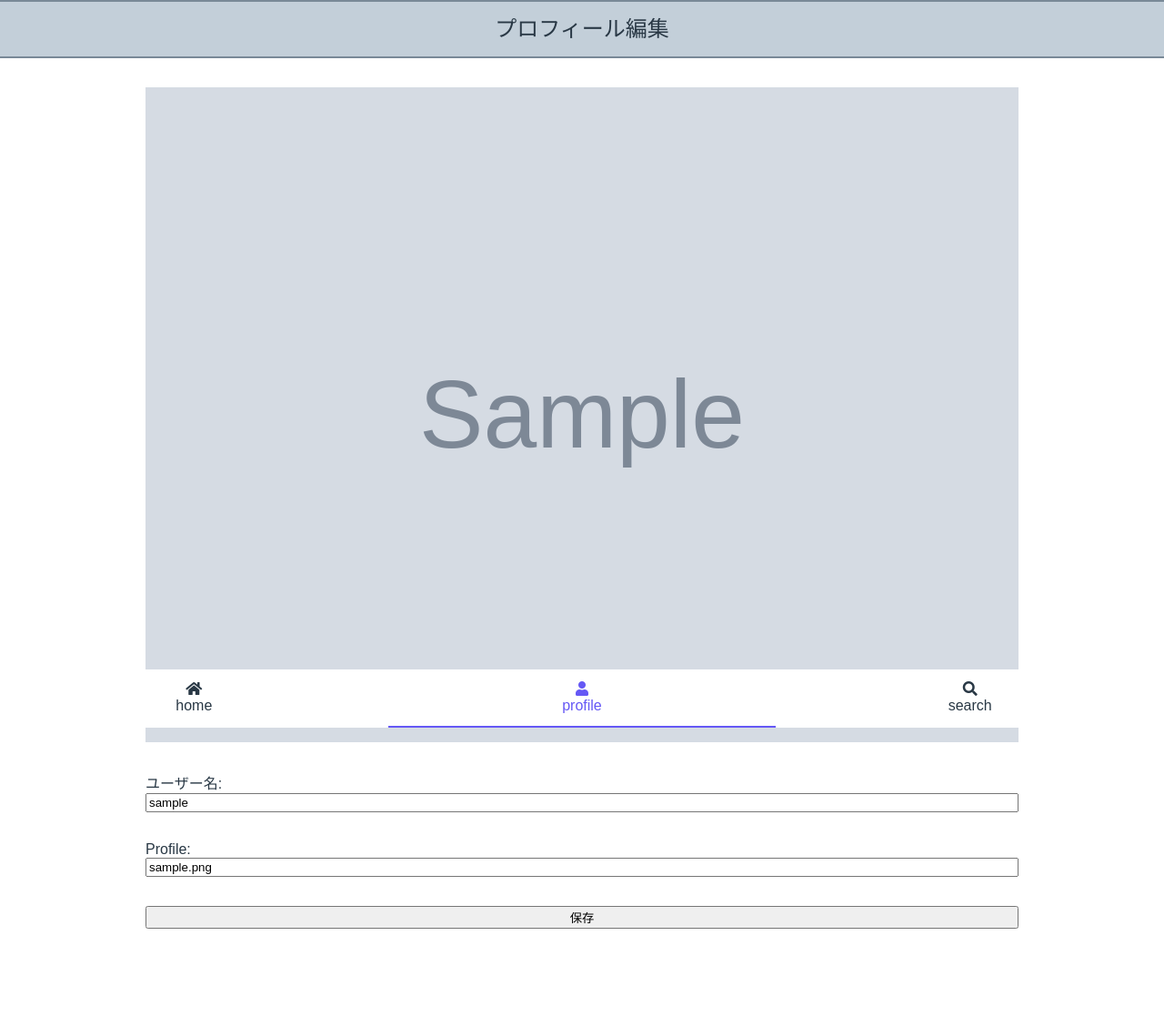
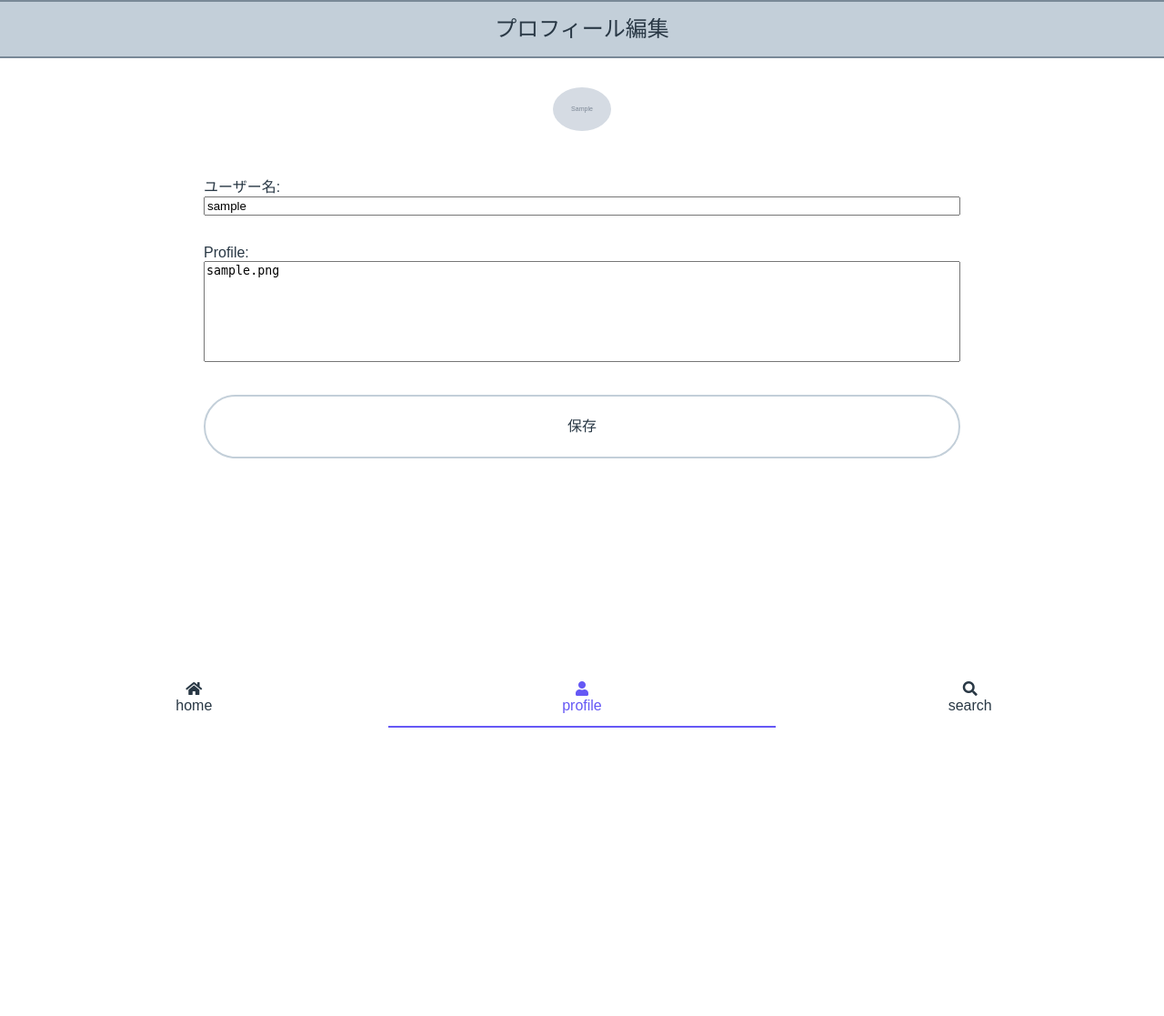
Before and after one commit to BeEngineer-Organization/BeEngram, a Django app: page /edit_profile/1 in a window 1280 px wide. Shown: the whole page at 91% size. After the commit the page ends 800 px from the top, so only its background shows below. Run offline with Django 4.2, Linux system fonts and the light colour scheme; a user stored in the database is signed in; tables that the repository leaves empty hold one stand-in row (values such as "Sample post"); grey boxes marked "Sample" are stand-in pictures.

Commit message:
style for settings and profile form

```diff
--- a/main/forms.py
+++ b/main/forms.py
@@ -43,7 +43,15 @@ class ProfileEditForm(forms.ModelForm):
         model = User
         fields = ("icon", "username", "profile")
         widgets = {
-            "icon": forms.FileInput(attrs={"accept": "image/jpeg,image/png"}),
+            "icon": forms.FileInput(
+                attrs={
+                    "accept": "image/jpeg,image/png",
+                    "data-form-image": True,
+                }
+            ),
+            "profile": forms.Textarea(
+                attrs={"placeholder": "150字以内", "rows": 7}
+            ),
         }
 
 
--- a/main/static/main/css/style.css
+++ b/main/static/main/css/style.css
@@ -170,6 +170,13 @@ body {
     position: relative;
 }
 
+.form-field--icon {
+    width: 64px;
+    height: 64px;
+    margin-right: auto;
+    margin-left: auto;
+}
+
 .form-field--image input {
     position: absolute;
     opacity: 0;
@@ -178,6 +185,10 @@ body {
 .form-field--image label img {
     display: block;
     width: 100%;
+}
+
+.form-field--icon img {
+    border-radius: 50%;
 }
 
 .form-field :is(input, textarea):not([type="checkbox"]):not([type="radio"]) {
@@ -350,3 +361,12 @@ body {
     height: 48px;
     margin: 8px;
 }
+
+.settings {
+    margin: 32px;
+}
+
+.settings a {
+    display: block;
+    margin: 32px 0;
+}
--- a/main/templates/main/edit_profile.html
+++ b/main/templates/main/edit_profile.html
@@ -1,13 +1,14 @@
 {% extends "main/base.html" %}
+{% load static %}
 
 {% block header %}{% include "main/header.html" with title="プロフィール編集" %}{% endblock %}
 
 {% block content %}
-<form method="post" enctype="multipart/form-data">
+<form method="post" enctype="multipart/form-data" class="form">
     {% csrf_token %}
     {% for field in form %}
     {% if field.name == "icon" %}
-    <div class="form-field form-field--image">
+    <div class="form-field form-field--image form-field--icon">
         {{ field }}
         <label for="{{ field.id_for_label }}">
             <img src="{{ field.value.url }}" alt="{{ field.value.url }}">
@@ -24,12 +25,24 @@
     <div class="form-field">
         {{ field.label_tag }}
         {{ field }}
+        {% if field.errors %}
+        <ul class="form-field__errors">
+            {% for err in field.errors %}
+            <li>{{ err }}</li>
+            {% endfor %}
+        </ul>
+        {% endif %}
     </div>
     {% endif %}
     {% endfor %}
     <div class="form-field form-field--submit">
-        <button type="submit">保存</button>
+        <button type="submit" class="round-button">保存</button>
     </div>
+</form>
 {% endblock %}
 
 {% block footer %}{% include "main/footer.html" with current="profile" %}{% endblock %}
+
+{% block extra_js %}
+<script src="{% static 'main/js/form-image.js' %}"></script>
+{% endblock %}
--- a/main/templates/main/settings.html
+++ b/main/templates/main/settings.html
@@ -3,8 +3,10 @@
 {% block header %}{% include "main/header.html" with title="settings" %}{% endblock %}
 
 {% block content %}
-<a href="{% url 'edit_profile' user.pk %}">プロフィール編集</a>
-<a href="{% url 'logout' %}">ログアウト</a>
+<div class="settings">
+    <a href="{% url 'edit_profile' user.pk %}" class="round-button">プロフィール編集</a>
+    <a href="{% url 'logout' %}" class="round-button">ログアウト</a>
+</div>
 {% endblock %}
 
 {% block footer %}{% include "main/footer.html" with current="profile" %}{% endblock %}
```
